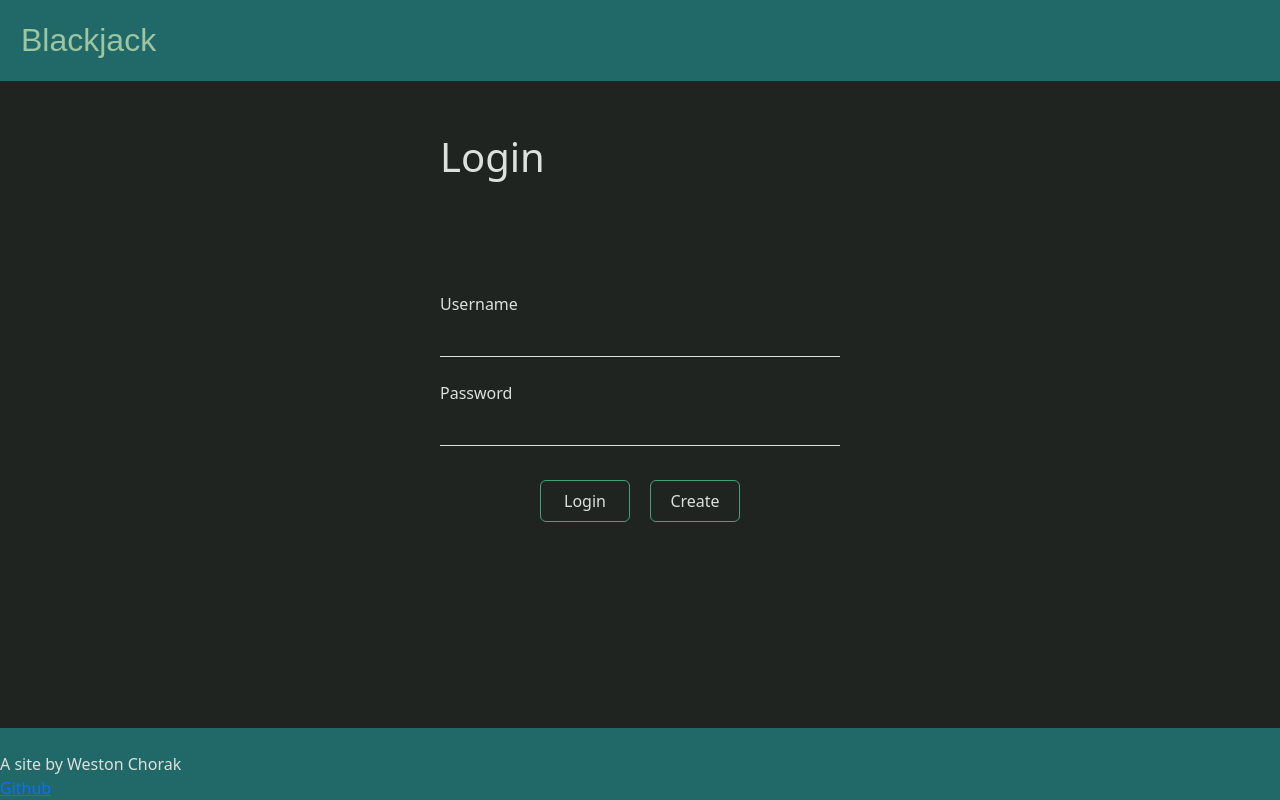
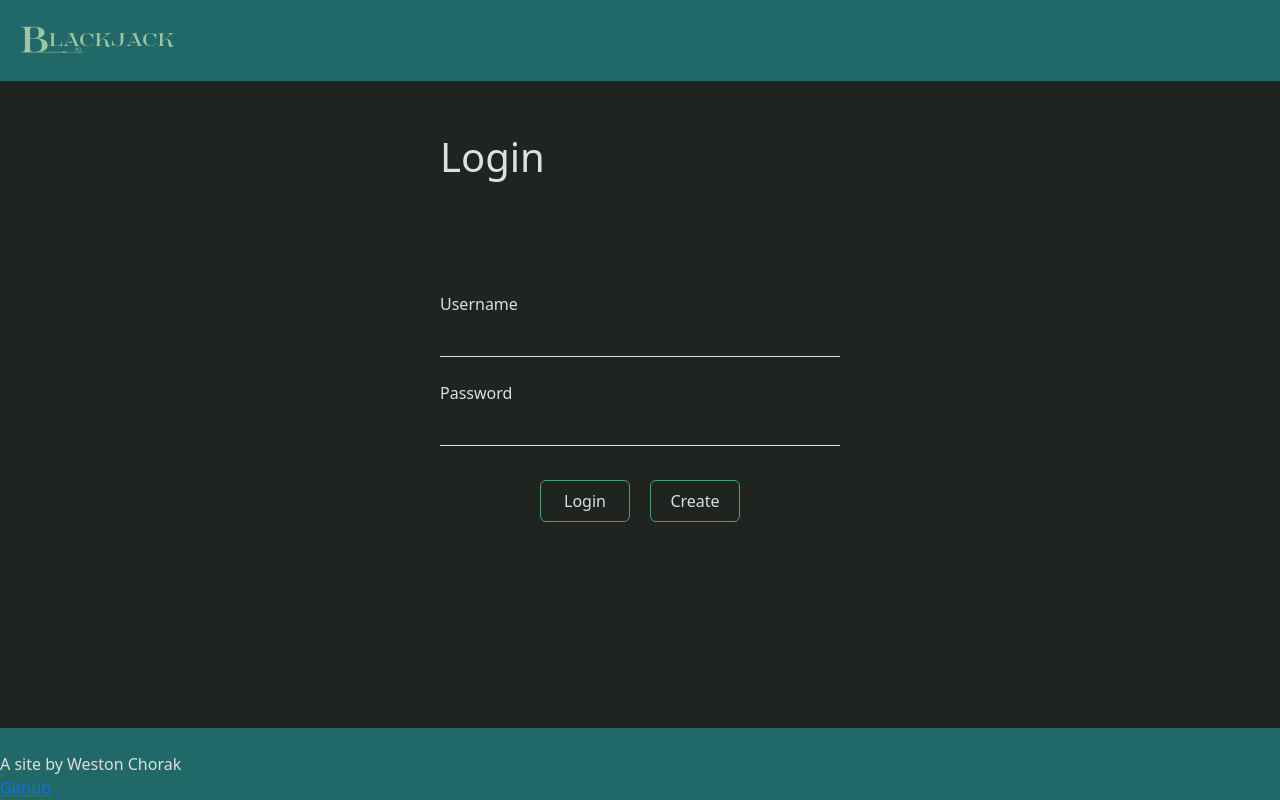
Before and after one commit to wjchorak/startup, a React (Vite) app: page / in a window 1280 px wide. Built offline with nearby package versions, Linux system fonts and the light colour scheme; a web font is replaced by a local one.

Commit message:
Last few things and readme

```diff
--- a/src/app.css
+++ b/src/app.css
@@ -97,7 +97,7 @@ footer {
 
 @font-face {
     font-family: 'TitleFont';
-    src: url('SaintCarell_PERSONAL_USE_ONLY.otf') format('opentype');
+    src: url('../public/SaintCarell_PERSONAL_USE_ONLY.otf') format('opentype');
     font-weight: normal;
     font-style: normal;
 }
```
Also changed, not shown: 2 other files (tests, documents, lock files or other folders).
